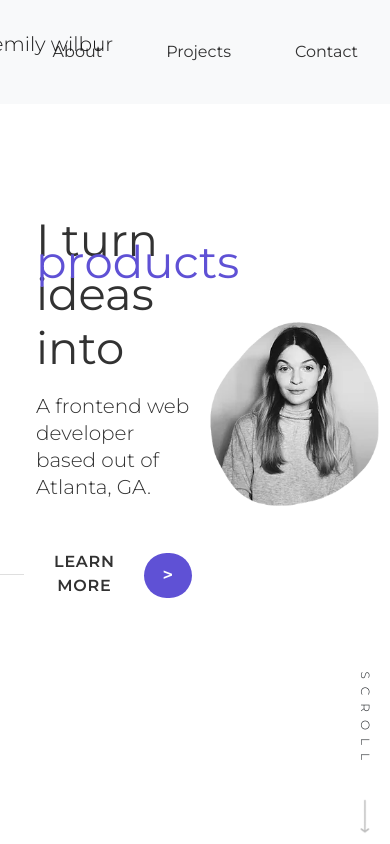
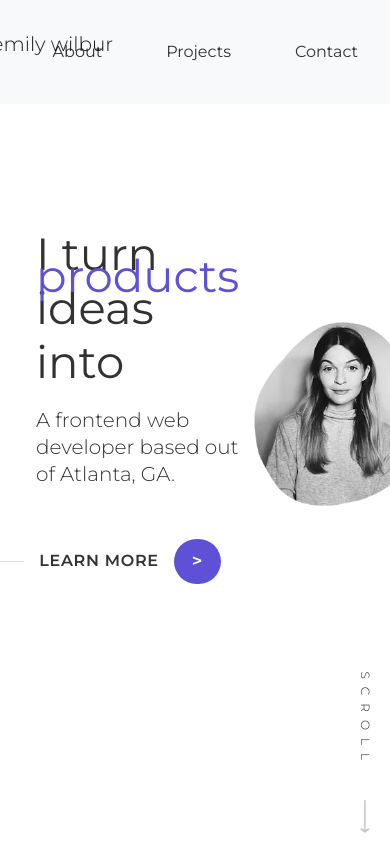
Before and after one commit to emilyjwilbur/port, a React (Create React App) app: page / in a window 390 px wide. Shown: the top 844 px of the page. Built offline with nearby package versions, Linux system fonts and the light colour scheme; a web font is replaced by a local one.

Commit message:
hero content width added to media query

```diff
--- a/src/App.css
+++ b/src/App.css
@@ -247,7 +247,9 @@ button:focus {
 
 @media only screen and (max-width: 600px) {
 
-
+  .hero-content{
+    width: 100%;
+  }
   .hero-content-inner {
     width: 100%;
     margin: 0 auto;
```
